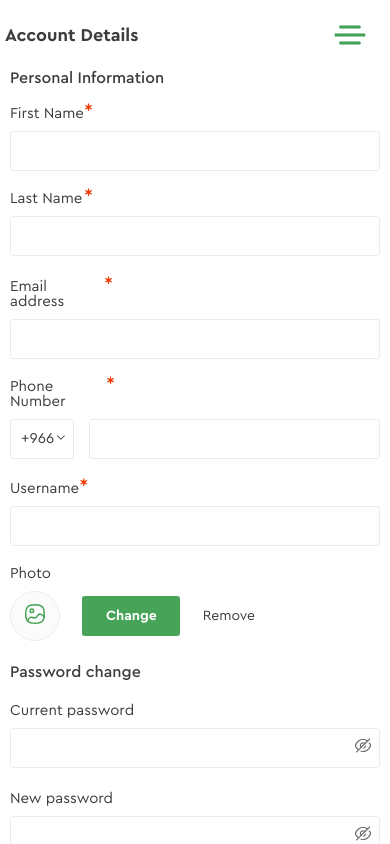
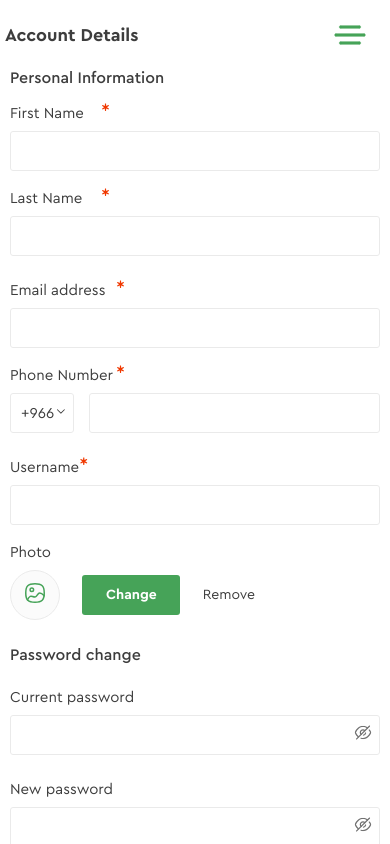
Before and after one commit to katrisha03/katrisha03.github.io, a website: page index.html in a window 390 px wide. Drawn offline with nearby package versions, Linux system fonts and the light colour scheme; files whose address does not match are found by name.

Commit message:
version 5.2

```diff
--- a/resources/sass/blocks/account/_information.scss
+++ b/resources/sass/blocks/account/_information.scss
@@ -85,12 +85,18 @@
     display: flex;
     width: 83px;
     justify-content: space-between;
+    @media screen and (max-width: 750px) {
+        width: 100px;
+    }
 }
 
 .information__email_address{
     display: flex;
     width: 103px;
     justify-content: space-between;
+    @media screen and (max-width: 750px) {
+        width: 115px;
+    }
 }
 
 .information__username{
@@ -103,12 +109,18 @@
     display: flex;
     width: 83px;
     justify-content: space-between;
+    @media screen and (max-width: 750px) {
+        width: 100px;
+    }
 }
 
 .information__phone_number{
     display: flex;
     width: 105px;
     justify-content: space-between;
+    @media screen and (max-width: 750px) {
+        width: 115px;
+    }
 }
 
 .information__name-style{
```
Also changed, not shown: resources/css/main.css, resources/css/main.min.css.
